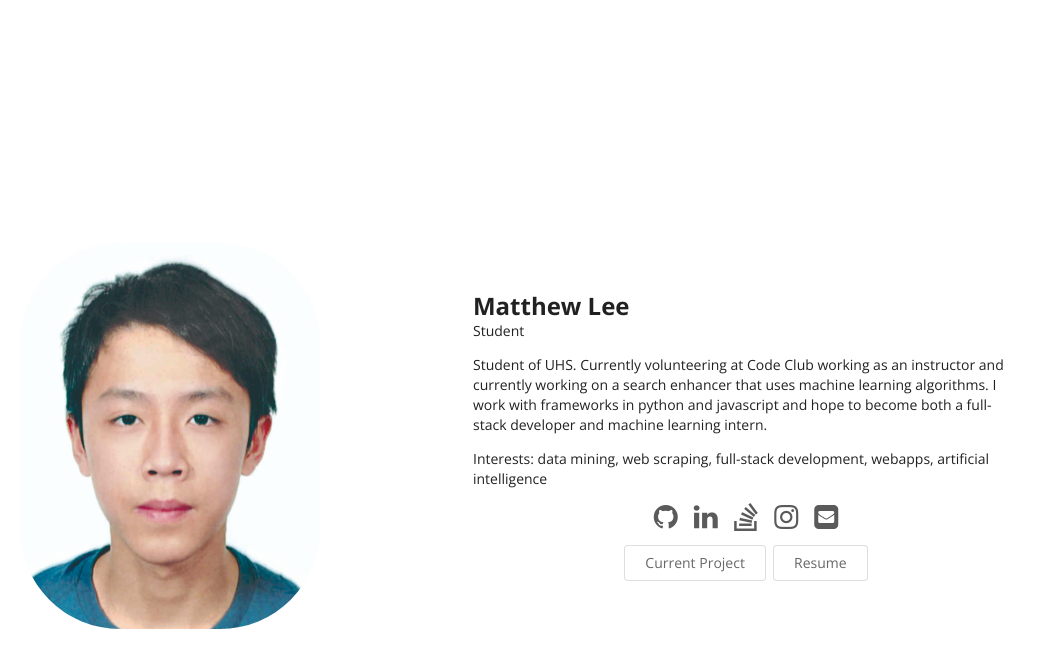
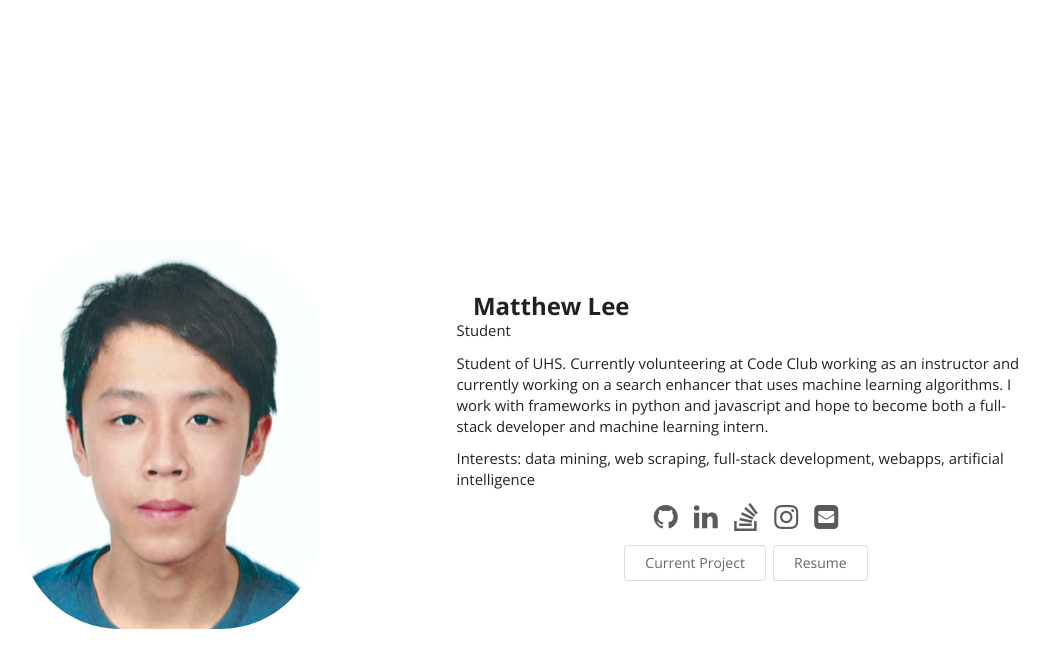
Before and after one commit to KureYv/matthewl.xyz, a Jekyll site: the page built from index.html, in a window 1280 px wide. Shown: the top 668 px of the page, without its empty margins (181-1230 px from the left). Built offline with Jekyll 4.4.1, drawn with Linux system fonts in a browser that asks for light colours.

Commit message:
More animations

```diff
--- a/_includes/head.html
+++ b/_includes/head.html
@@ -27,6 +27,7 @@
        See https://benhur07b.github.io/2017/03/25/add-syntax-highlighting-to-your-jekyll-site-with-rouge.html
   -->
   <link rel="stylesheet" type="text/css" href="{{ site.baseurl}}/css/rouge/{{ site.rouge-theme}}.css">
+  <link rel="stylesheet" type="text/css" href="../css/custom.css">
 
   <!-- Load MathJax if 'mathjax: true' is found in your _config.yml. -->
   {% if site.mathjax %}
--- a/_includes/theme-home-builtin-2.html
+++ b/_includes/theme-home-builtin-2.html
@@ -19,11 +19,11 @@
 
   <div class="column">
     <h2 class="header no-bottom">{{ site.data.bio.basics.name }}</h2>
-    <p class="">{{ site.data.bio.basics.label }}</p>
-    <p class="">
+    <p class="pcl">{{ site.data.bio.basics.label }}</p>
+    <p class="pcl">
       {{ site.data.bio.basics.summary }}
     </p>
-    <p>Interests:
+    <p class = "pcl">Interests:
       {% for interest in site.data.bio.interests %}
         {{ interest.name }}{% if forloop.last != true %}, {% endif %}
       {% endfor %}
--- /dev/null
+++ b/css/custom.css
@@ -0,0 +1,19 @@
+img{
+    transition:0.4s;
+}
+img:hover{
+    transform:scale(1.06);
+}
+
+h2{
+    transition:0.4s;
+}
+h2:hover{
+    transform:scale(1.06);
+}
+p{
+    transition:0.4s;
+}
+.pcl{
+    transform:scale(1.06);
+}
```
